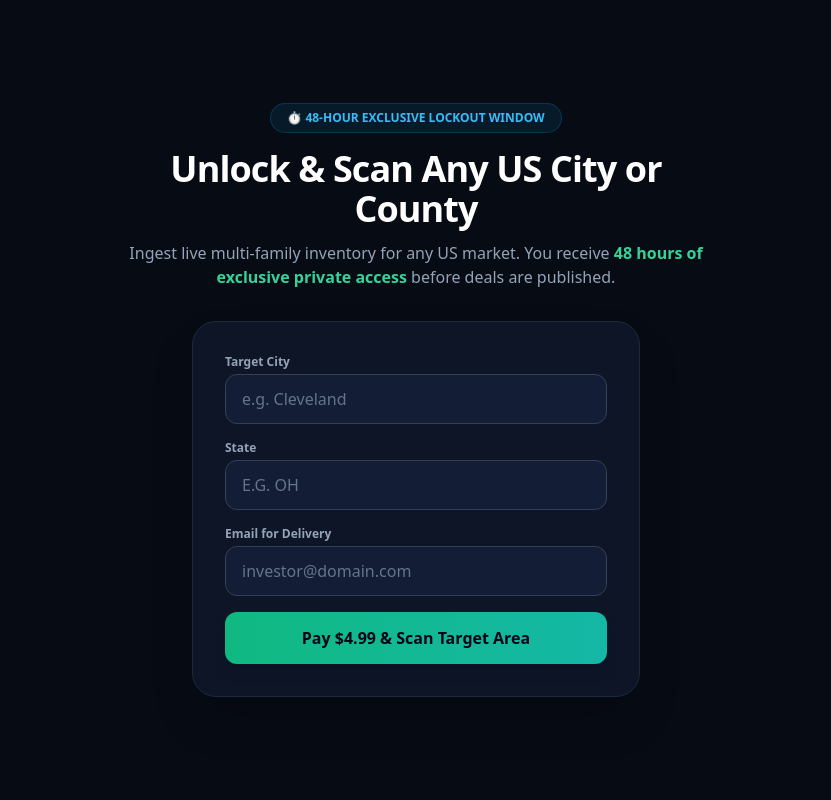
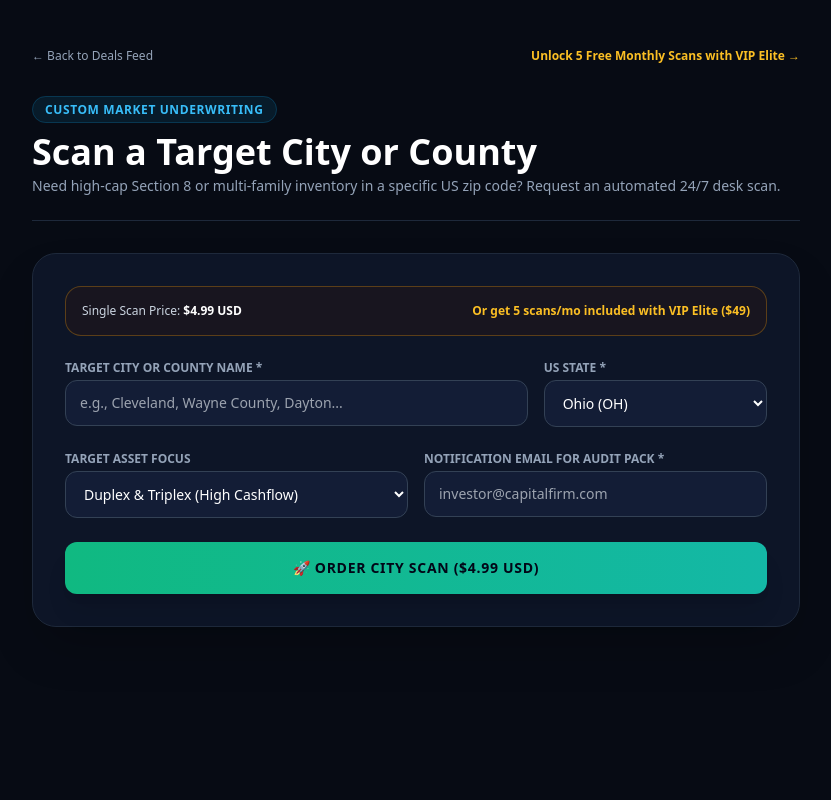
Before and after one commit to MultiDeal/multidealprop, a Next.js app: page /request-city in a window 1280 px wide. Shown: the top 800 px of the page, without its empty margins (224-1055 px from the left). Built offline with nearby package versions, Linux system fonts and the light colour scheme.

Commit message:
Refactor RequestCityForm into RequestCityPage

```diff
--- a/src/app/request-city/page.tsx
+++ b/src/app/request-city/page.tsx
@@ -1,141 +1,256 @@
 'use client';
 
-import React, { useState, Suspense } from 'react';
-import { useSearchParams } from 'next/navigation';
+import React, { useState, useEffect } from 'react';
+import Link from 'next/link';
 
-function RequestCityForm() {
-  const searchParams = useSearchParams();
-  const isSuccess = searchParams.get('success') === 'true';
-  const successCity = searchParams.get('city') || 'your requested area';
-  const successState = searchParams.get('state') || '';
+export default function RequestCityPage() {
+  const [userTier, setUserTier] = useState<string | null>(null);
+  const [credits, setCredits] = useState<number>(0);
 
   const [city, setCity] = useState('');
-  const [state, setState] = useState('');
+  const [state, setState] = useState('OH');
+  const [propertyType, setPropertyType] = useState('duplex_triplex');
   const [email, setEmail] = useState('');
-  const [loading, setLoading] = useState(false);
+  const [submitting, setSubmitting] = useState(false);
+  const [successMessage, setSuccessMessage] = useState<string | null>(null);
 
-  const handlePayAndScan = async (e: React.FormEvent) => {
+  useEffect(() => {
+    if (typeof window !== 'undefined') {
+      const isVip = localStorage.getItem('multideal_vip') === 'true';
+      const tier = localStorage.getItem('multideal_tier') || (isVip ? 'starter' : null);
+      setUserTier(tier);
+
+      // Load credits
+      const storedCredits = localStorage.getItem('multideal_scan_credits');
+      if (storedCredits !== null) {
+        setCredits(parseInt(storedCredits, 10));
+      } else if (tier === 'vip') {
+        setCredits(5);
+        localStorage.setItem('multideal_scan_credits', '5');
+      } else if (tier === 'starter') {
+        setCredits(1);
+        localStorage.setItem('multideal_scan_credits', '1');
+      } else {
+        setCredits(0);
+      }
+    }
+  }, []);
+
+  const isElite = userTier === 'vip';
+  const hasCredits = credits > 0;
+
+  const handleSubmit = async (e: React.FormEvent) => {
     e.preventDefault();
-    if (!city || !state) {
-      alert('Veuillez spécifier la ville et l’État.');
+    if (!city.trim()) {
+      alert('Please enter a target city or county name.');
       return;
     }
 
+    setSubmitting(true);
+
     try {
-      setLoading(true);
-      const res = await fetch('/api/checkout/scan', {
+      if (hasCredits) {
+        // Deduct 1 VIP credit (Free of charge)
+        const newCredits = credits - 1;
+        setCredits(newCredits);
+        localStorage.setItem('multideal_scan_credits', newCredits.toString());
+
+        // Simulate backend scan initiation
+        await new Promise((resolve) => setTimeout(resolve, 800));
+
+        setSuccessMessage(
+          `🎉 Scan initiated successfully for ${city}, ${state}! Your complete underwriting audit pack will be delivered to ${email} within 2 hours. You have ${newCredits} scan credit(s) remaining this month.`
+        );
+      } else {
+        // Redirect to single scan checkout ($4.99 USD)
+        const res = await fetch('/api/checkout/city-scan', {
           method: 'POST',
           headers: { 'Content-Type': 'application/json' },
-        body: JSON.stringify({ city, state, email }),
+          body: JSON.stringify({ city, state, propertyType, email }),
         });
 
         const data = await res.json();
         if (data.url) {
           window.location.href = data.url;
         } else {
-        alert(data.error || 'Erreur lors de la redirection vers le paiement.');
+          alert(data.error || 'Failed to initialize market scan checkout.');
+        }
       }
     } catch (err: any) {
-      alert('Erreur : ' + err.message);
+      alert('An error occurred: ' + err.message);
     } finally {
-      setLoading(false);
+      setSubmitting(false);
     }
   };
 
-  if (isSuccess) {
   return (
-      <div className="max-w-xl w-full bg-[#0d1527] border border-emerald-500/30 rounded-3xl p-8 text-center shadow-2xl">
-        <div className="w-16 h-16 bg-emerald-500/10 border border-emerald-500/30 text-emerald-400 rounded-full flex items-center justify-center mx-auto mb-6 text-2xl">
-          ✓
+    <div className="min-h-screen bg-[#070b14] text-white p-6 sm:p-12">
+      <div className="max-w-3xl mx-auto space-y-8">
+
+        {/* Navigation */}
+        <div className="flex items-center justify-between">
+          <Link
+            href="/deals"
+            className="text-slate-400 hover:text-white transition flex items-center gap-2 text-xs font-medium"
+          >
+            ← Back to Deals Feed
+          </Link>
+
+          {isElite ? (
+            <span className="bg-emerald-500/10 border border-emerald-500/30 text-emerald-400 font-bold text-xs uppercase tracking-wider py-1.5 px-3.5 rounded-full flex items-center gap-1.5">
+              ⚡ {credits}/5 VIP Credits Available
+            </span>
+          ) : (
+            <Link
+              href="/vip"
+              className="text-amber-400 text-xs font-bold hover:underline flex items-center gap-1"
+            >
+              Unlock 5 Free Monthly Scans with VIP Elite →
+            </Link>
+          )}
         </div>
-        <span className="inline-block bg-emerald-500/10 text-emerald-400 border border-emerald-500/20 text-xs font-bold px-4 py-1.5 rounded-full mb-4 uppercase tracking-wider">
-          🔒 48-Hour First-Look Lock Activated
+
+        {/* Header */}
+        <div className="border-b border-slate-800 pb-6">
+          <span className="text-xs font-bold uppercase tracking-wider text-sky-400 bg-sky-500/10 border border-sky-500/20 px-3 py-1 rounded-full">
+            Custom Market Underwriting
           </span>
-        <h2 className="text-3xl font-extrabold mb-3">Market Ingested & Secured!</h2>
-        <p className="text-slate-300 mb-8">
-          <strong className="text-emerald-400 capitalize">{successCity} {successState}</strong> is now live in your pipeline.
-        </p>
-        <a
-          href="/"
-          className="inline-block w-full bg-gradient-to-r from-teal-400 to-emerald-400 hover:opacity-90 text-slate-950 font-bold py-3.5 px-6 rounded-xl transition"
-        >
-          🚀 Access {successCity} Live Inventory Now
-        </a>
-      </div>
-    );
-  }
-
-  return (
-    <div className="w-full flex flex-col items-center">
-      <div className="max-w-xl w-full text-center mb-8">
-        <span className="inline-block bg-sky-500/10 border border-sky-500/20 text-sky-400 text-xs font-semibold px-4 py-1.5 rounded-full mb-4">
-          ⏱ 48-HOUR EXCLUSIVE LOCKOUT WINDOW
-        </span>
-        <h1 className="text-3xl sm:text-4xl font-extrabold tracking-tight mb-3">
-          Unlock & Scan Any US City or County
+          <h1 className="text-3xl sm:text-4xl font-black text-white mt-3">
+            Scan a Target City or County
           </h1>
-        <p className="text-slate-400 text-sm sm:text-base">
-          Ingest live multi-family inventory for any US market. You receive <span className="text-emerald-400 font-semibold">48 hours of exclusive private access</span> before deals are published.
+          <p className="text-sm text-slate-400 mt-1">
+            Need high-cap Section 8 or multi-family inventory in a specific US zip code? Request an automated 24/7 desk scan.
           </p>
         </div>
 
-      <div className="max-w-md w-full bg-[#0d1527] border border-slate-800 rounded-3xl p-8 shadow-2xl">
-        <form onSubmit={handlePayAndScan} className="space-y-4">
-          <div>
-            <label className="block text-xs font-semibold text-slate-400 mb-1">Target City</label>
+        {successMessage ? (
+          <div className="bg-[#0d1527] border border-emerald-500/40 rounded-3xl p-8 text-center space-y-4 shadow-2xl">
+            <div className="w-16 h-16 bg-emerald-500/10 border border-emerald-500/30 text-emerald-400 rounded-full flex items-center justify-center mx-auto text-3xl">
+              ✓
+            </div>
+            <h2 className="text-2xl font-black text-white">Market Scan Scheduled!</h2>
+            <p className="text-sm text-slate-300 max-w-lg mx-auto leading-relaxed">
+              {successMessage}
+            </p>
+            <div className="pt-4">
+              <Link
+                href="/deals"
+                className="bg-gradient-to-r from-emerald-500 to-teal-500 hover:from-emerald-400 text-slate-950 font-extrabold py-3 px-6 rounded-xl transition text-xs uppercase tracking-wider shadow-lg inline-block"
+              >
+                Back to Deals Feed
+              </Link>
+            </div>
+          </div>
+        ) : (
+          <form
+            onSubmit={handleSubmit}
+            className="bg-[#0d1527] border border-slate-800 rounded-3xl p-6 sm:p-8 space-y-6 shadow-2xl"
+          >
+            {hasCredits ? (
+              <div className="bg-emerald-950/30 border border-emerald-500/30 rounded-2xl p-4 flex items-center justify-between text-xs">
+                <div className="flex items-center gap-2 text-emerald-300">
+                  <span>💎</span>
+                  <span><strong>VIP Member Perk:</strong> This scan will use 1 monthly credit ($0.00 charged).</span>
+                </div>
+                <span className="font-mono font-black text-emerald-400 bg-slate-900 px-2.5 py-1 rounded border border-slate-800">
+                  {credits} Remaining
+                </span>
+              </div>
+            ) : (
+              <div className="bg-amber-950/20 border border-amber-500/30 rounded-2xl p-4 flex items-center justify-between text-xs">
+                <span className="text-slate-300">Single Scan Price: <strong className="text-white">$4.99 USD</strong></span>
+                <Link href="/vip" className="text-amber-400 hover:underline font-bold">
+                  Or get 5 scans/mo included with VIP Elite ($49)
+                </Link>
+              </div>
+            )}
+
+            <div className="grid grid-cols-1 sm:grid-cols-3 gap-4 text-xs">
+              <div className="sm:col-span-2">
+                <label className="block text-slate-400 uppercase font-bold mb-1">
+                  Target City or County Name *
+                </label>
                 <input
                   type="text"
                   required
-              placeholder="e.g. Cleveland"
+                  placeholder="e.g., Cleveland, Wayne County, Dayton..."
                   value={city}
                   onChange={(e) => setCity(e.target.value)}
-              className="w-full bg-[#131d36] border border-slate-700 rounded-xl px-4 py-3 text-white placeholder-slate-500 focus:outline-none focus:border-sky-500"
+                  className="w-full bg-[#131d36] border border-slate-700 rounded-xl px-3.5 py-3 text-white text-sm focus:outline-none focus:border-emerald-500 transition"
                 />
               </div>
 
               <div>
-            <label className="block text-xs font-semibold text-slate-400 mb-1">State</label>
-            <input
-              type="text"
-              required
-              placeholder="e.g. OH"
-              maxLength={2}
+                <label className="block text-slate-400 uppercase font-bold mb-1">
+                  US State *
+                </label>
+                <select
                   value={state}
-              onChange={(e) => setState(e.target.value.toUpperCase())}
-              className="w-full bg-[#131d36] border border-slate-700 rounded-xl px-4 py-3 text-white placeholder-slate-500 focus:outline-none focus:border-sky-500 uppercase"
-            />
+                  onChange={(e) => setState(e.target.value)}
+                  className="w-full bg-[#131d36] border border-slate-700 rounded-xl px-3.5 py-3 text-white text-sm focus:outline-none focus:border-emerald-500 transition"
+                >
+                  <option value="OH">Ohio (OH)</option>
+                  <option value="MI">Michigan (MI)</option>
+                  <option value="TN">Tennessee (TN)</option>
+                  <option value="IN">Indiana (IN)</option>
+                  <option value="PA">Pennsylvania (PA)</option>
+                  <option value="MD">Maryland (MD)</option>
+                  <option value="MO">Missouri (MO)</option>
+                  <option value="FL">Florida (FL)</option>
+                  <option value="TX">Texas (TX)</option>
+                  <option value="NC">North Carolina (NC)</option>
+                  <option value="GA">Georgia (GA)</option>
+                </select>
+              </div>
+            </div>
+
+            <div className="grid grid-cols-1 sm:grid-cols-2 gap-4 text-xs">
+              <div>
+                <label className="block text-slate-400 uppercase font-bold mb-1">
+                  Target Asset Focus
+                </label>
+                <select
+                  value={propertyType}
+                  onChange={(e) => setPropertyType(e.target.value)}
+                  className="w-full bg-[#131d36] border border-slate-700 rounded-xl px-3.5 py-3 text-white text-sm focus:outline-none focus:border-emerald-500 transition"
+                >
+                  <option value="duplex_triplex">Duplex & Triplex (High Cashflow)</option>
+                  <option value="fourplex">Fourplex (Maximum Leverage)</option>
+                  <option value="section8_sfr">Single Family Section 8 Ready</option>
+                  <option value="commercial_5plus">Commercial 5+ Units (VIP Only)</option>
+                </select>
               </div>
 
               <div>
-            <label className="block text-xs font-semibold text-slate-400 mb-1">Email for Delivery</label>
+                <label className="block text-slate-400 uppercase font-bold mb-1">
+                  Notification Email for Audit Pack *
+                </label>
                 <input
                   type="email"
-              placeholder="investor@domain.com"
+                  required
+                  placeholder="investor@capitalfirm.com"
                   value={email}
                   onChange={(e) => setEmail(e.target.value)}
-              className="w-full bg-[#131d36] border border-slate-700 rounded-xl px-4 py-3 text-white placeholder-slate-500 focus:outline-none focus:border-sky-500"
+                  className="w-full bg-[#131d36] border border-slate-700 rounded-xl px-3.5 py-3 text-white text-sm focus:outline-none focus:border-emerald-500 transition"
                 />
+              </div>
             </div>
 
             <button
               type="submit"
-            disabled={loading}
-            className="w-full mt-4 bg-gradient-to-r from-emerald-500 to-teal-500 hover:from-emerald-400 hover:to-teal-400 text-slate-950 font-extrabold py-3.5 px-6 rounded-xl transition shadow-lg disabled:opacity-50"
+              disabled={submitting}
+              className="w-full bg-gradient-to-r from-emerald-500 to-teal-500 hover:from-emerald-400 text-slate-950 font-black py-4 px-6 rounded-xl transition shadow-xl text-sm flex items-center justify-center gap-2 cursor-pointer uppercase tracking-wider"
             >
-            {loading ? 'Connecting to Stripe...' : 'Pay $4.99 & Scan Target Area'}
+              {submitting
+                ? 'Processing...'
+                : hasCredits
+                ? '⚡ Launch Market Scan (1 VIP Credit)'
+                : '🚀 Order City Scan ($4.99 USD)'}
             </button>
           </form>
+        )}
+
       </div>
     </div>
   );
 }
-
-export default function RequestCityPage() {
-  return (
-    <div className="min-h-screen bg-[#070b14] text-white flex items-center justify-center p-4">
-      <Suspense fallback={<div className="text-slate-400">Loading...</div>}>
-        <RequestCityForm />
-      </Suspense>
-    </div>
-  );
-}
```
Lines whose indentation alone changed are shown as unchanged.
